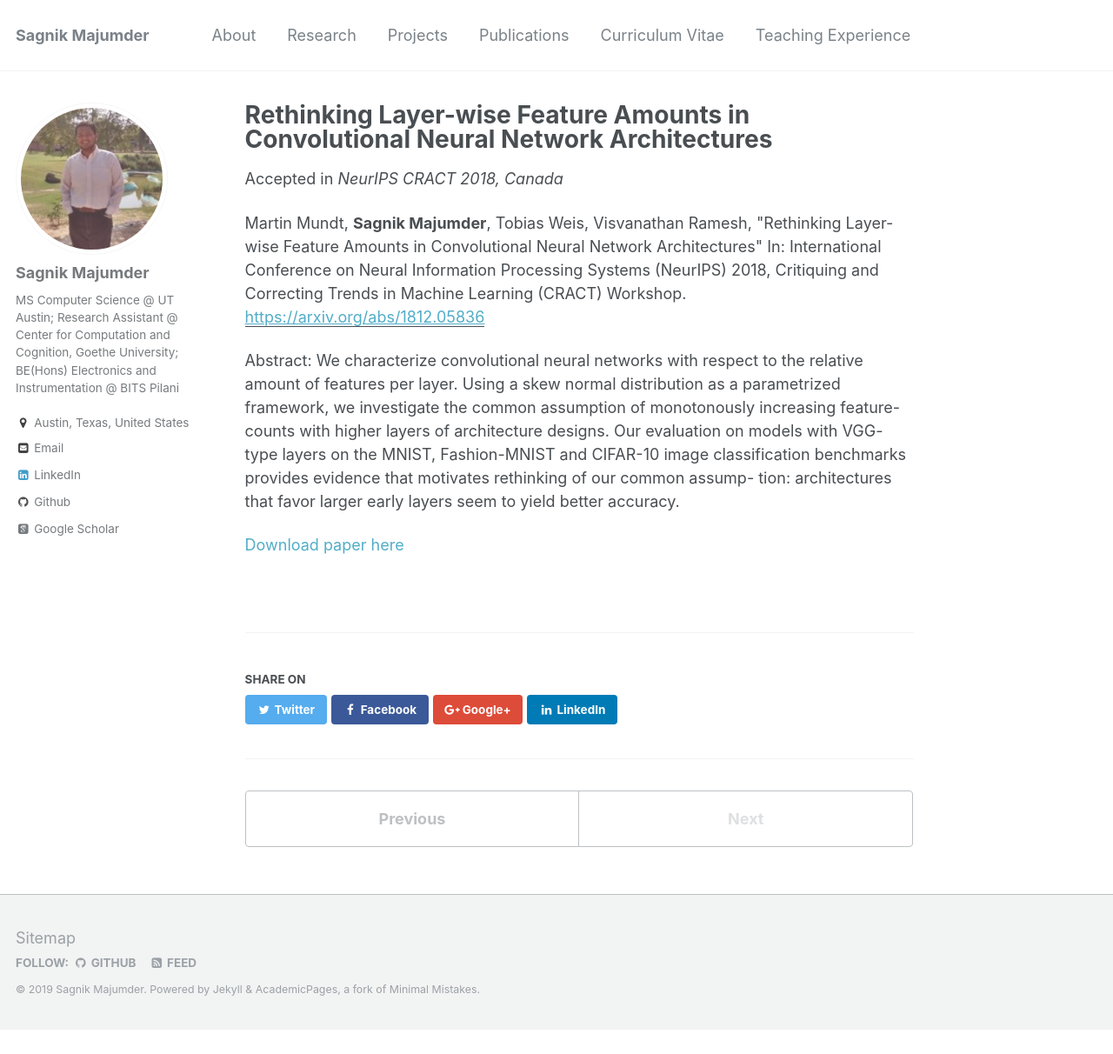
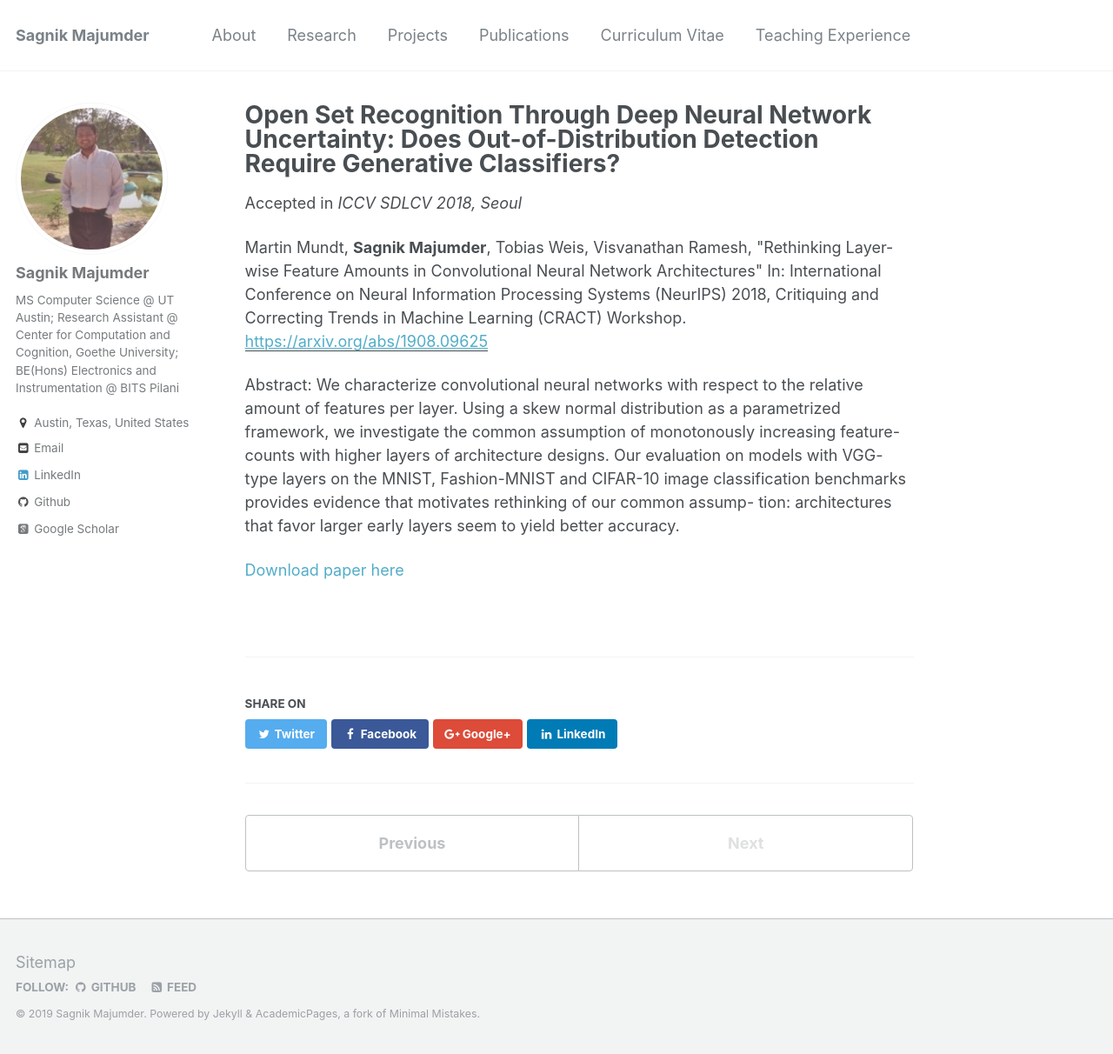
Before and after one commit to SAGNIKMJR/sagnikmjr.github.io, a Jekyll site: the page built from _publications/Publication5_ICCV2019.md, in a window 1280 px wide and 1212 px high. Shown: the whole window at 87% size. Built offline with Jekyll 4.4.1, drawn with Linux system fonts in a browser that asks for light colours; some web fonts are replaced.

Commit message:
publications debug updates 4

```diff
--- a/_publications/Publication5_ICCV2019.md
+++ b/_publications/Publication5_ICCV2019.md
@@ -1,16 +1,16 @@
 ---
-title: "Rethinking Layer-wise Feature Amounts in Convolutional Neural Network Architectures"
+title: "Open Set Recognition Through Deep Neural Network Uncertainty: Does Out-of-Distribution Detection Require Generative Classifiers?"
 collection: publications
 permalink: /publication/5/
 excerpt: 'We characterize convolutional neural networks with respect to the relative amount of features per layer. Using a skew normal distribution as a parametrized framework, we investigate the common assumption of monotonously increasing feature-counts with higher layers of architecture designs. Our evaluation on models with VGG-type layers on the MNIST, Fashion-MNIST and CIFAR-10 image classification benchmarks provides evidence that motivates rethinking of our common assumption: architectures that favor larger early layers seem to yield better accuracy.'
 date: 2018-12-07
-venue: 'NeurIPS CRACT 2018, Canada'
-paperurl: 'https://arxiv.org/abs/1812.05836'
+venue: 'ICCV SDLCV 2018, Seoul'
+paperurl: 'https://arxiv.org/abs/1908.09625'
 
 citation: 'Martin Mundt, <b>Sagnik Majumder</b>, Tobias Weis, Visvanathan Ramesh, &quot;Rethinking Layer-wise Feature Amounts in Convolutional Neural Network Architectures&quot; In: International Conference on Neural Information Processing Systems (NeurIPS) 2018, Critiquing and Correcting Trends in Machine Learning (CRACT) Workshop.
 '
 
-#  <i>Published in NeurIPS CRACT 2018, Montreal, Canada</i>.
+#  <i>Published in ICCV SDLCV 2019, Seoul, South Korea</i>.
 ---
 Abstract: We characterize convolutional neural networks with respect to the relative amount
 of features per layer. Using a skew normal distribution as a parametrized framework,
@@ -20,7 +20,7 @@ type layers on the MNIST, Fashion-MNIST and CIFAR-10 image classification
 benchmarks provides evidence that motivates rethinking of our common assump-
 tion: architectures that favor larger early layers seem to yield better accuracy.
 
-[Download paper here](https://arxiv.org/pdf/1812.05836.pdf)
+[Download paper here](https://arxiv.org/pdf/1908.09625.pdf)
 
 
 <!-- ---
```
